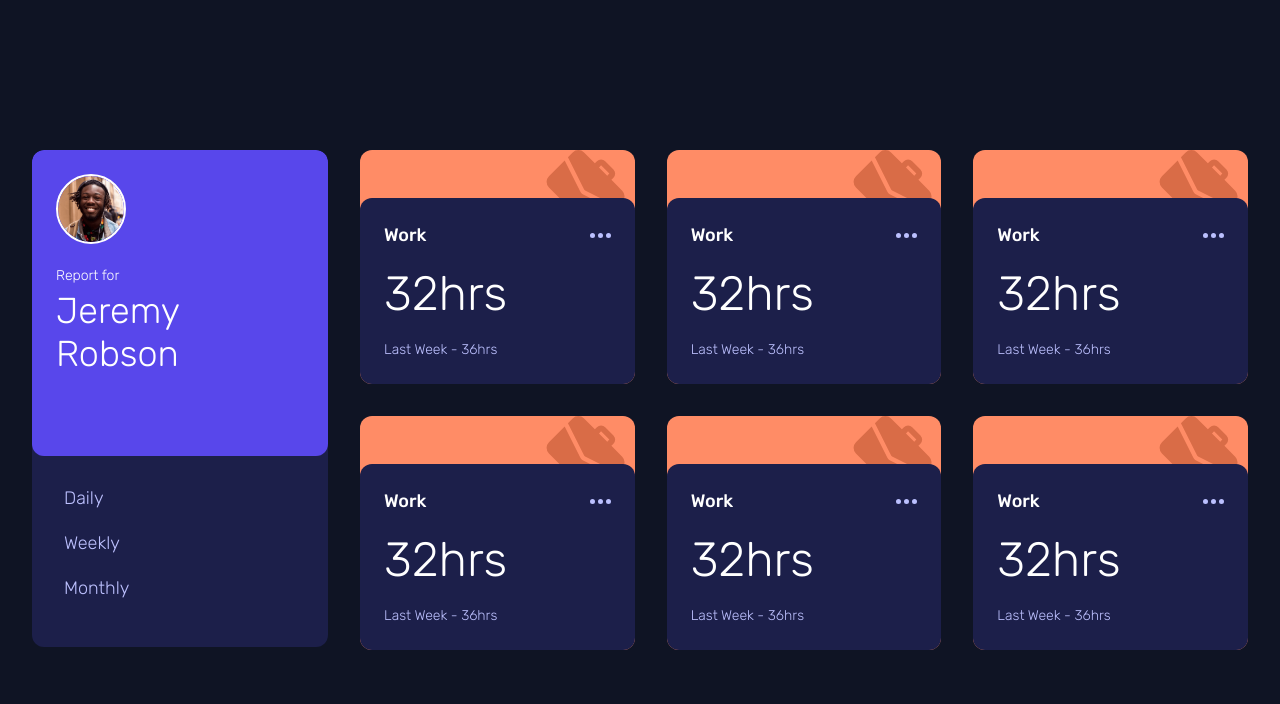
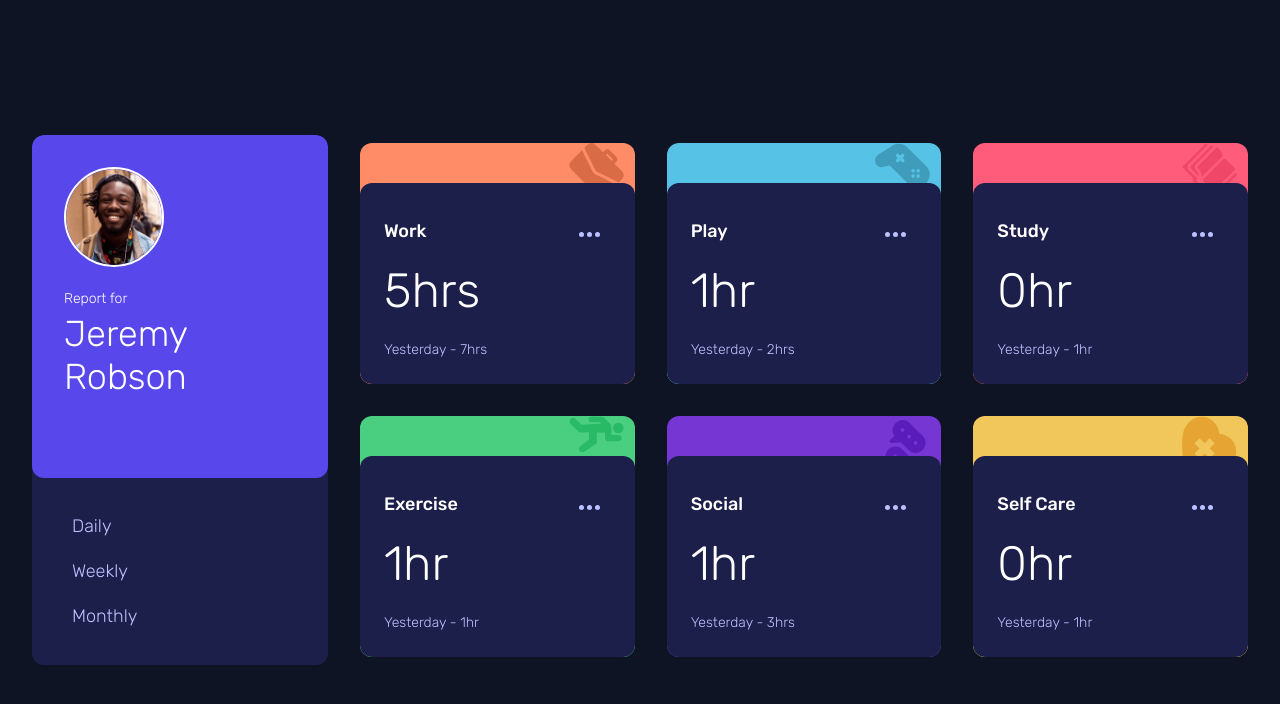
Before and after one commit to adejolx/time-tracking-dashboard, a React (Vite) app: page / in a window 1280 px wide. Shown: the top 704 px of the page. Built offline with nearby package versions, Linux system fonts and the light colour scheme.

Commit message:
style: added style improvements
Modified threshold for switcher layout utility class

Created a data structure to handle bg images & colors for info cards

Added focus and hover styles for info cards

```diff
--- a/src/App.tsx
+++ b/src/App.tsx
@@ -8,7 +8,9 @@ import { TrackerData } from "./utils/@types/custom";
 function App() {
   const localDataSource = "data.json";
   const { data, error, loading } = useFetch({ localDataSource });
-  const [timeframe, setTimeframe] = useState("");
+  const [timeframe, setTimeframe] = useState<"daily" | "weekly" | "monthly">(
+    "daily"
+  );
 
   const handleClick = (e: React.MouseEvent<HTMLInputElement>) => {
     switch (e.currentTarget.value) {
@@ -36,6 +38,7 @@ function App() {
           data={data as TrackerData[]}
           loading={loading}
           error={error}
+          state={timeframe}
         />
       </div>
     </main>
--- /dev/null
+++ b/src/assets/index.ts
@@ -0,0 +1,15 @@
+import workIcon from "./icon-work.svg";
+import playIcon from "./icon-play.svg";
+import studyIcon from "./icon-study.svg";
+import exerciseIcon from "./icon-exercise.svg";
+import socialIcon from "./icon-social.svg";
+import selfCareIcon from "./icon-self-care.svg";
+
+export {
+  workIcon,
+  playIcon,
+  studyIcon,
+  exerciseIcon,
+  socialIcon,
+  selfCareIcon,
+};
--- a/src/components/Grid.tsx
+++ b/src/components/Grid.tsx
@@ -1,24 +1,49 @@
 import InfoCard from "./InfoCard";
 import { TrackerData } from "../utils/@types/custom";
+import {
+  workIcon,
+  playIcon,
+  studyIcon,
+  exerciseIcon,
+  socialIcon,
+  selfCareIcon,
+} from "../assets";
 import "./Grid.css";
 
 type Props<T> = {
   data: T;
   loading: boolean;
   error: string;
+  state: "daily" | "weekly" | "monthly";
 };
-const CardGrid = ({ data, error, loading }: Props<TrackerData[]>) => {
+
+const CardGrid = ({ data, error, loading, state }: Props<TrackerData[]>) => {
+  const bgStylesArr = [
+    { url: workIcon, bgColor: "var(--c-work)" },
+    { url: playIcon, bgColor: "var(--c-play)" },
+    { url: studyIcon, bgColor: "var(--c-study)" },
+    { url: exerciseIcon, bgColor: "var(--c-exercise)" },
+    { url: socialIcon, bgColor: "var(--c-social)" },
+    { url: selfCareIcon, bgColor: "var(--c-self-care)" },
+  ];
   return (
-    <div className="container--grid grid">
+    <ul role="list" className="container--grid grid">
       {error ? (
         error
       ) : loading ? (
         <p>Loading Data...</p>
       ) : (
         Array.isArray(data) &&
-        data.map((datum) => <InfoCard key={datum.title} />)
+        data.map((datum, index) => (
+          <InfoCard
+            key={datum.title}
+            state={state}
+            datum={datum}
+            bgStyles={bgStylesArr[index]}
+          />
+        ))
       )}
-    </div>
+    </ul>
   );
 };
 
--- a/src/components/InfoCard.css
+++ b/src/components/InfoCard.css
@@ -1,29 +1,43 @@
 .container--info {
-  padding-block-start: 3rem;
-  background-color: var(--c-work);
-  background-image: url("../assets/icon-work.svg");
-  background-repeat: no-repeat;
-  background-position: top right 5%;
+  padding-block-start: 2.5rem;
   min-width: 16rem;
+  display: flex;
+  align-items: flex-end;
+  overflow: hidden;
 }
 
 .info-card {
+  flex-grow: 1;
   display: flex;
-  flex-direction: column;
-  gap: 1rem;
+  justify-content: space-between;
+  align-items: baseline;
   background-color: var(--blue-500);
   padding-inline: 1.5rem;
   padding-block: 1.5rem;
+  cursor: pointer;
+  transition: background-color 150ms ease-in-out;
 }
 
-.info-card .header {
-  order: -1;
-  display: flex;
-  justify-content: space-between;
-  align-items: center;
-  gap: 1rem;
+.info-card:hover {
+  background-color: hsl(235, 45%, 40%);
 }
 
-.info-card p {
+.info-card .timeframe {
   color: var(--blue-100);
 }
+
+.container--info button {
+  background-color: transparent;
+  border: 2px solid transparent;
+  outline: 2px solid transparent;
+  cursor: pointer;
+  padding: 0.5em;
+}
+
+.container--info button svg path {
+  transition: fill 150ms ease-in-out;
+}
+
+.container--info button:hover svg path {
+  fill: white;
+}
--- a/src/components/InfoCard.tsx
+++ b/src/components/InfoCard.tsx
@@ -1,18 +1,54 @@
-import ellipses from "../assets/icon-ellipsis.svg";
+import { TrackerData } from "../utils/@types/custom";
 import "./InfoCard.css";
 
-const InfoCard = () => {
+type Props<T> = {
+  state: "daily" | "weekly" | "monthly";
+  datum: T;
+  bgStyles: { url: string; bgColor: string };
+};
+
+const InfoCard = ({ state, datum, bgStyles }: Props<TrackerData>) => {
+  const style = {
+    backgroundImage: `url('${bgStyles.url}')`,
+    backgroundColor: bgStyles.bgColor,
+    backgroundRepeat: "no-repeat",
+    backgroundPosition: "top right 5%",
+    backgroundSize: "20%",
+  };
   return (
-    <div className="container--info rounded-md">
+    <li className="container--info rounded-md" style={style}>
       <article className="info-card rounded-md">
-        <h2 className="text:xl">32hrs</h2>
-        <p className="text:sm">Last Week - 36hrs</p>
-        <div className="header">
-          <span className="bold-300">Work</span>
-          <img src={ellipses} alt="" />
+        <div className="copy stack-md">
+          <h2 className="bold-300 text:md">{datum?.title}</h2>
+          <p className="text:xl hours">
+            {datum?.timeframes[state].current}
+            {datum?.timeframes[state].current > 1 ? "hrs" : "hr"}
+          </p>
+          <p className="text:sm timeframe">
+            {`${
+              state === "monthly"
+                ? "Last Month"
+                : state === "weekly"
+                ? "Last Week"
+                : "Yesterday"
+            } - `}
+            {datum?.timeframes[state].previous}
+            {datum?.timeframes[state].previous > 1 ? "hrs" : "hr"}
+          </p>
+        </div>
+        <div className="side-bar">
+          <button>
+            <svg width="21" height="5" xmlns="http://www.w3.org/2000/svg">
+              <path
+                d="M2.5 0a2.5 2.5 0 1 1 0 5 2.5 2.5 0 0 1 0-5Zm8 0a2.5 2.5 0 1 1 0 5 2.5 2.5 0 0 1 0-5Zm8 0a2.5 2.5 0 1 1 0 5 2.5 2.5 0 0 1 0-5Z"
+                fill="#BBC0FF"
+                fill-rule="evenodd"
+              />
+            </svg>
+          </button>
         </div>
       </article>
-    </div>
+    </li>
   );
 };
 
--- a/src/components/ProfileCard.css
+++ b/src/components/ProfileCard.css
@@ -1,10 +1,6 @@
-.switcher > .container--profile {
-  align-self: flex-start;
-}
-
 .container--profile {
-  --p-inline: 1.5rem;
-  --p-block: 1.5rem;
+  --p-inline: 2rem;
+  --p-block: 2rem;
   background-color: var(--blue-500);
   overflow: hidden;
   min-width: 16rem;
@@ -22,7 +18,7 @@
 }
 
 .user-card img {
-  --size: 70px;
+  --size: 100px;
   width: var(--size);
   height: var(--size);
   order: -1;
@@ -42,7 +38,7 @@
 
 .container--profile ul {
   padding-block: var(--p-block);
-  padding-block-start: 0.5rem;
+  /* padding-block-start: 0.5rem; */
   padding-inline: var(--p-inline);
 }
 
--- a/src/index.css
+++ b/src/index.css
@@ -131,6 +131,11 @@ h2 {
   font-weight: var(--fw-100);
 }
 
+ul {
+  margin: 0;
+  padding: 0;
+}
+
 /* Utility classes
 --------------------- */
 .container {
@@ -155,6 +160,10 @@ h2 {
 
 .text\:sm {
   font-size: 0.875rem;
+}
+
+.text\:md {
+  font-size: var(--fs-base);
 }
 
 .text\:lg {
@@ -185,7 +194,8 @@ h2 {
   display: flex;
   flex-wrap: wrap;
   gap: 2rem;
-  --threshold: 30rem;
+  --threshold: 27rem;
+  align-items: center;
 }
 
 .switcher > * {
@@ -198,7 +208,7 @@ h2 {
   display: grid;
   gap: 2rem;
   grid-template-columns: repeat(
-    auto-fill,
+    auto-fit,
     minmax(min(var(--minimum), 100%), 1fr)
   );
 }
```
